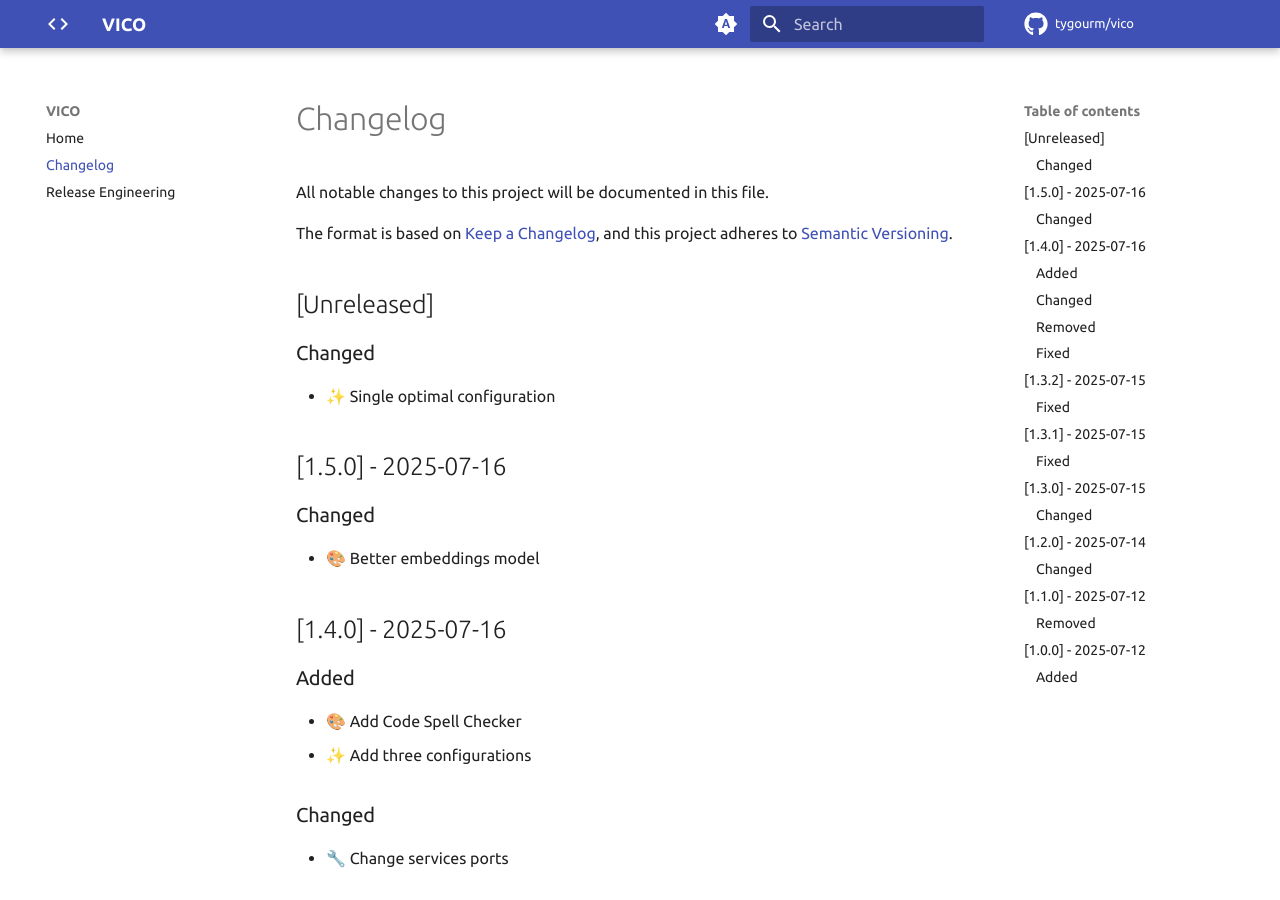
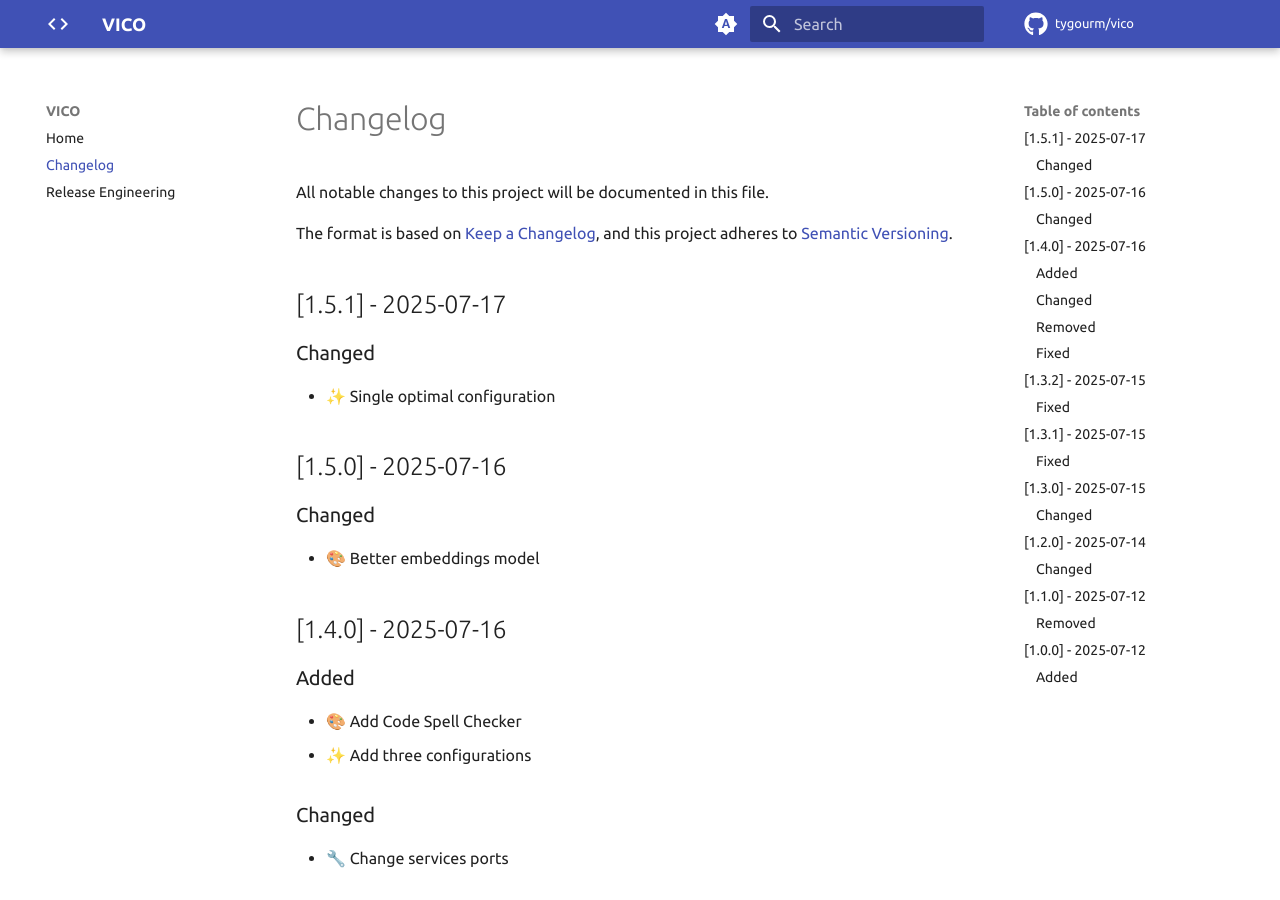
Before and after one commit to tygourm/vico, an MkDocs documentation site: the page built from docs/CHANGELOG.md, in a window 1280 px wide and 900 px high. Built offline with MkDocs 1.6.1 and Material for MkDocs 9.7.7, drawn with Linux system fonts in a browser that asks for light colours; plug-ins that fetch from the network failed and are left out; comment, search, counter and statistics services are not loaded.

```diff
--- a/docs/CHANGELOG.md
+++ b/docs/CHANGELOG.md
@@ -6,7 +6,7 @@ The format is based on [Keep a Changelog](https://keepachangelog.com/en/1.1.0/),
 and this project adheres to
 [Semantic Versioning](https://semver.org/spec/v2.0.0.html).
 
-## [Unreleased]
+## [1.5.1] - 2025-07-17
 
 ### Changed
 
```
Also changed, not shown: docs/index.md (+1 -1 lines).
